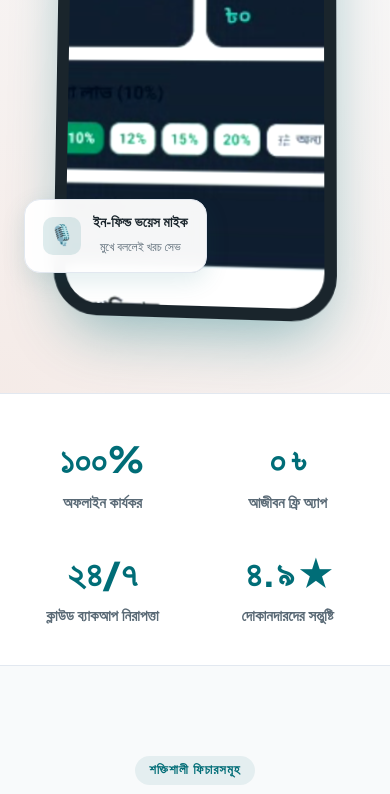
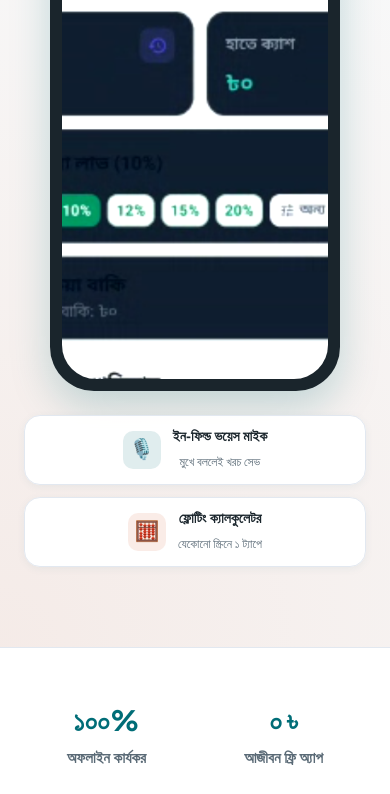
Before and after one commit to sdamin84-cloud/Mawa, a plain HTML site: page public/index.html in a window 390 px wide. Shown: the part 1156-1950 px from the top of the page. Drawn offline with Linux system fonts and the light colour scheme.

Commit message:
ci: update APK build workflow and improve site UI
- Refactor GitHub Actions to manually handle Android SDK and license acceptance
- Optimize public APK distribution and header configurations
- Improve hero section responsiveness and floating badge layout on mobile

```diff
--- a/public/index.html
+++ b/public/index.html
@@ -1043,35 +1043,76 @@
         grid-template-columns: 1fr;
         text-align: center;
       }
+      .hero-badge-wrap {
+        margin: 0 auto 20px;
+      }
       .hero-desc {
-        margin: 0 auto 32px;
+        margin: 0 auto 30px;
       }
       .download-actions-card {
         margin: 0 auto 28px;
       }
+      .security-badge {
+        justify-content: center;
+      }
       .features-grid, .steps-grid {
         grid-template-columns: repeat(2, 1fr);
       }
       .stats-grid {
         grid-template-columns: repeat(2, 1fr);
-        gap: 28px;
+        gap: 20px;
       }
       .hero-phone-col {
-        margin-top: 40px;
-      }
-      .floating-badge-1 { left: 0; }
-      .floating-badge-2 { right: 0; }
+        margin-top: 36px;
+        display: flex;
+        flex-direction: column;
+        align-items: center;
+      }
+      .phone-mockup-wrap {
+        transform: none !important;
+        width: min(290px, 85vw);
+        margin: 0 auto;
+        box-shadow: 0 16px 40px rgba(0, 109, 119, 0.22);
+      }
+      .floating-badges-wrap {
+        display: flex;
+        flex-direction: row;
+        justify-content: center;
+        align-items: center;
+        gap: 12px;
+        margin-top: 24px;
+        width: 100%;
+        max-width: 480px;
+        flex-wrap: wrap;
+      }
+      .floating-card-badge {
+        position: static;
+        box-shadow: var(--shadow-sm);
+        flex: 1 1 200px;
+        justify-content: center;
+        padding: 10px 14px;
+      }
+      .floating-badge-1, .floating-badge-2 {
+        left: auto;
+        right: auto;
+        top: auto;
+        bottom: auto;
+      }
     }
 
     @media (max-width: 768px) {
       .nav-menu { display: none; }
-      .hero-title { font-size: 32px; }
+      .hero-title { font-size: 30px; line-height: 1.3; }
       .features-grid, .steps-grid { grid-template-columns: 1fr; }
       .footer-grid { grid-template-columns: 1fr; gap: 30px; }
+      .shots-slider { padding: 10px 6px 26px; gap: 14px; }
+      .shot-card { flex: 0 0 215px; }
+      .stats-grid { grid-template-columns: repeat(2, 1fr); gap: 12px; }
+      .stat-item { padding: 14px 10px; }
+      .stat-item h3 { font-size: 28px; }
       .mobile-sticky-bar { display: block; }
-      body { padding-bottom: 70px; }
-      .phone-mockup-wrap { width: 280px; }
-      .bottom-cta h2 { font-size: 28px; }
+      body { padding-bottom: 74px; }
+      .bottom-cta h2 { font-size: 26px; }
     }
   </style>
 </head>
@@ -1142,10 +1183,13 @@
               </div>
             </a>
 
-            <!-- Fallback direct link if browser doesn't trigger automatically -->
-            <div style="text-align: center; margin-top: 10px; font-size: 13px;">
-              <span style="color: var(--text-muted);">ডাউনলোড শুরু না হলে? </span>
-              <a href="mawa-digital-khata.apk" download="Mawa-Digital-Khata-v2.4.apk" style="color: var(--primary); font-weight: 700; text-decoration: underline;" onclick="triggerToast()">এখানে সরাসরি ক্লিক করুন (Direct Link)</a>
+            <!-- Fallback direct link container -->
+            <div class="direct-link-container">
+              <span class="direct-link-text">কোনো কারণে ডাউনলোড শুরু না হলে:</span>
+              <a href="mawa-digital-khata.apk" download="Mawa-Digital-Khata-v2.4.apk" class="direct-link-pill" onclick="triggerToast()">
+                <svg width="15" height="15" viewBox="0 0 24 24" fill="none" stroke="currentColor" stroke-width="2.5"><path d="M21 15v4a2 2 0 0 1-2 2H5a2 2 0 0 1-2-2v-4"/><polyline points="7 10 12 15 17 10"/><line x1="12" y1="15" x2="12" y2="3"/></svg>
+                বিকল্প সরাসরি লিংক (Direct APK)
+              </a>
             </div>
 
             <div class="download-meta-chips">
@@ -1180,7 +1224,8 @@
             </div>
           </div>
 
-          <!-- Floating Badges -->
+          <!-- Floating Badges Wrapped for Mobile Cleanliness -->
+          <div class="floating-badges-wrap">
             <div class="floating-card-badge floating-badge-1">
               <div class="badge-icon-box bg-teal">🎙️</div>
               <div class="floating-text">
@@ -1194,6 +1239,7 @@
               <div class="floating-text">
                 <strong>ফ্লোটিং ক্যালকুলেটর</strong>
                 <span>যেকোনো স্ক্রিনে ১ ট্যাপে</span>
+              </div>
             </div>
           </div>
         </div>
@@ -1308,6 +1354,7 @@
           <div class="shot-label">কোম্পানির ফর্দ ও অর্ডার খাতা</div>
         </div>
       </div>
+      <p class="shots-scroll-hint" style="text-align: center; color: var(--primary); font-size: 13px; font-weight: 600; margin-top: 10px;">👉 আরও স্ক্রিনশট দেখতে আঙুল দিয়ে ডানে-বামে টানুন 👈</p>
     </div>
   </section>
 
@@ -1440,14 +1487,15 @@
       </div>
 
       <div class="footer-bottom">
-        <p>© ২০২৬ মাওয়া ডিজিটাল খাতা। সর্বস্বত্ব সংরক্ষিত।</p>
-        <p>ডিজাইন ও ডেভেলপমেন্ট: Sdamin84</p>
+        <p>© ২০২৬ মাওয়া ডিজিটাল খাতা (Mawa) • সর্বস্বত্ব সংরক্ষিত।</p>
+        <p>১০০% নিরাপদ ও নির্ভরযোগ্য ডিজিটাল খাতা</p>
       </div>
     </div>
   </footer>
 
   <!-- Mobile Sticky Download Footer -->
   <div class="mobile-sticky-bar">
+    <div class="mobile-sticky-inner">
       <div class="mobile-info">
         <h4>মাওয়া ডিজিটাল খাতা</h4>
         <span>v2.4 • সাইজ: ৩৬ MB</span>
@@ -1460,6 +1508,7 @@
         </svg>
         ডাউনলোড APK
       </a>
+    </div>
   </div>
 
   <!-- Download Toast -->
```
Also changed, not shown: .github/workflows/build-apk.yml, netlify.toml, 2 other files. Lines whose indentation alone changed are shown as unchanged.
